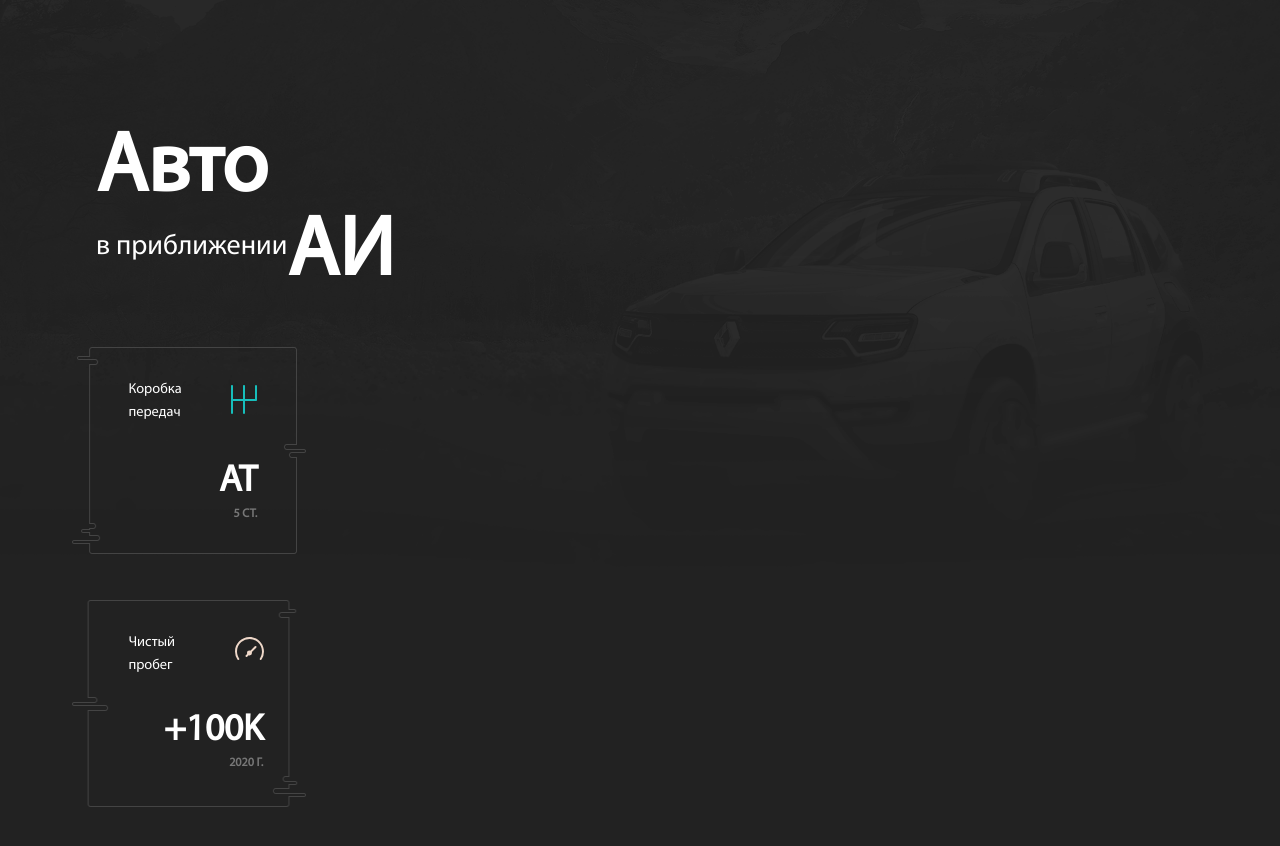
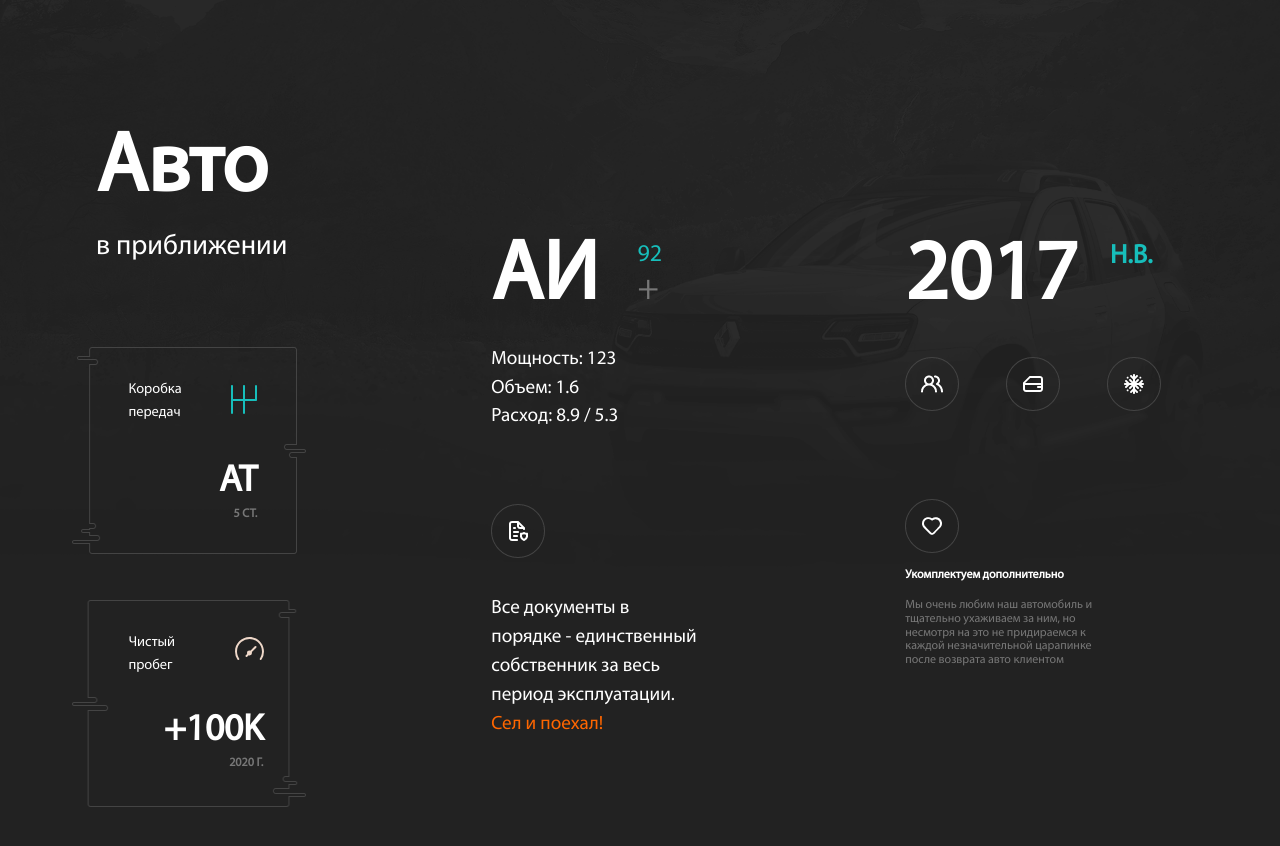
Before and after one commit to Webdevmaksim/Rent-A-Car-Diploma, a website: page index.html in a window 1280 px wide. Shown: the part 3620-4466 px from the top of the page. Drawn offline with Linux system fonts and the light colour scheme.

Commit message:
minor fixes

```diff
--- a/index.html
+++ b/index.html
@@ -238,12 +238,43 @@
                    </div>
                    <!-- /.col -->
                    <div class="col">
-                       <h3 class="enlarge__title--2">
-                        АИ
-                       </h3>
+                       <div class="enlarge__title--wrapper">
+                        <h3 class="enlarge__title--2">
+                            АИ
+                           </h3>
+                           <span>92</span>
+                       </div>
+                       <ul class="enlarge__list">
+                           <li class="enlarge__item">Мощность: 123</li>
+                           <li class="enlarge__item">Объем: 1.6</li>
+                           <li class="enlarge__item">Расход: 8.9 / 5.3</li>
+                       </ul>
+                       <img src="./img/footer/mid-img.webp" alt="договор" class="enlarge__img--middle">
+                       <p class="enlarge__text--middle">Все документы в порядке - единственный собственник за весь период эксплуатации. <span>Сел и поехал!</span></p>
                    </div>
                    <!-- /.col -->
-                   <div class="col"></div>
+                   <div class="col">
+                       <h3 class="enlarge__title--3">
+                           2017
+                       </h3>
+                       <div class="enlarge__block--3">
+                           <div class="enlarge__block--img">
+                                <img src="./img/footer/users.webp" alt="люди">
+                           </div>
+                           <div class="enlarge__block--img">
+                            <img src="./img/footer/door.webp" alt="двери">
+                           </div>
+                           <div class="enlarge__block--img">
+                                <img src="./img/footer/snow-flake.webp" alt="холод">
+                           </div>
+                       </div>
+                       <!-- /.enlarge__block-3 -->
+                       <img src="./img/footer/heart.webp" alt="сердечко" class="enlarge__heart">
+                       <div class="enlarge__block--info">
+                           <h4>Укомплектуем дополнительно</h4>
+                           <p>Мы очень любим наш автомобиль и тщательно ухаживаем за ним, но несмотря на это не придираемся к каждой незначительной царапинке после возврата авто клиентом</p>
+                       </div>
+                   </div>
                    <!-- /.col -->
                </div>
                <!-- /.enlarge__wrapper -->
--- a/sass/_settings.sass
+++ b/sass/_settings.sass
@@ -8,6 +8,7 @@ html
     font-size: 12px
     scroll-behavior: smooth
     padding: 0
+    font-family: 'Myriad Pro', sans-serif
 body
 
     font-family: 'Myriad Pro', sans-serif
--- a/sass/templates/_enlarge.sass
+++ b/sass/templates/_enlarge.sass
@@ -1,12 +1,52 @@
 .col
     display: flex
     flex-direction: column
+    margin-right: 17rem
+    &:last-child
+        margin-right: 0
 .enlarge
     background: $footer
     min-height: 80rem
     position: relative
     // opacity: 1
     z-index: 111
+    &__heart
+        width: 4.5rem
+        height: 4.5rem
+    &__block
+        &--info
+            max-width: 17rem
+            & h4
+                color: $light
+            & p
+                color: #777777
+        &--img
+            margin-right: 3.9rem
+            &:last-child
+                margin-right: 0
+        &--3
+            display: flex
+            margin-bottom: 7rem
+    &__text
+        &--middle
+            color: $light
+            font-size: 1.6rem
+            max-width: 17.5rem
+            line-height: 1.5
+            & span
+                color: $orange
+    &__img
+        &--middle
+            width: 4.5rem
+            height: 4.5rem
+            margin-bottom: 1.5rem
+    &__list
+        color: $light
+        list-style: none
+        padding: 0
+        font-size: 1.6rem
+        line-height: 1.5
+        margin-bottom: 6rem
     &__wrapper
         padding-top: 16.75rem
         // border: 2px solid red
@@ -16,9 +56,40 @@
         color: $light
         font-size: 7rem
         margin-bottom: 1rem
-        &--2
+        &--wrapper
+            display: flex
+            // border: 2px solid red
+
+            & span
+                font-size: 2rem
+                color: $l-g
+                margin-top: 10rem
+                margin-left: 3.3rem
+                &::after
+                    content: '+'
+                    display: block
+                    color: #777777
+                    font-size: 3rem
+        &--3
             color: $light
             font-size: 7rem
+            padding-top: 2rem
+            position: relative
+            margin-bottom: 2.5rem
+            &::after
+                content: 'Н.В.'
+                color: $l-g
+                font-size: 2.2rem
+                top: 3rem
+                right: 0.7rem
+                position: absolute
+
+        &--2
+            padding-top: 2rem
+            color: $light
+            font-size: 7rem
+            margin-bottom: 0
+
     &__subtitle
         display: inline-block
         color: $light
```
Also changed, not shown: css/style.css, css/style.min.css, img/footer/92.svg (added), img/footer/door.webp (added), img/footer/heart.webp (added), img/footer/mid-img.png (added), img/footer/mid-img.webp (added), img/footer/snow-flake.webp (added), img/footer/users.webp (added).
